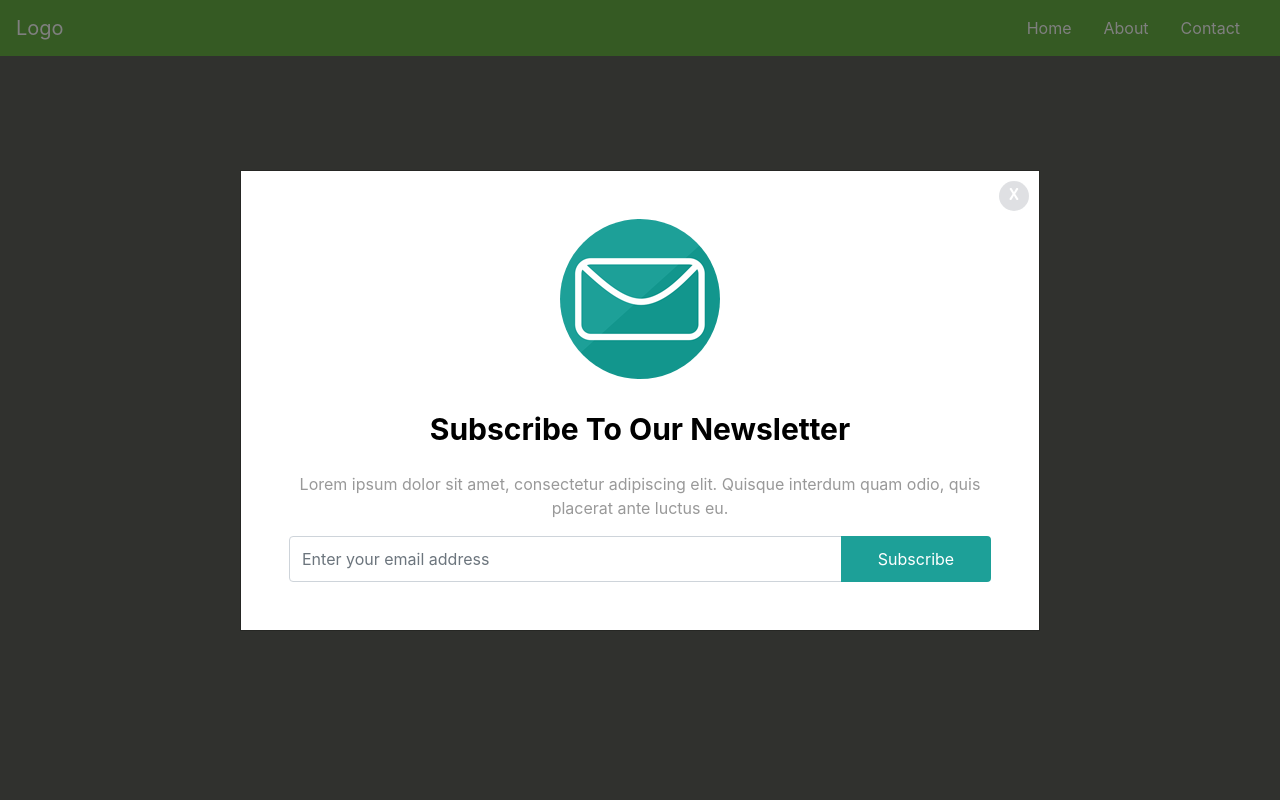
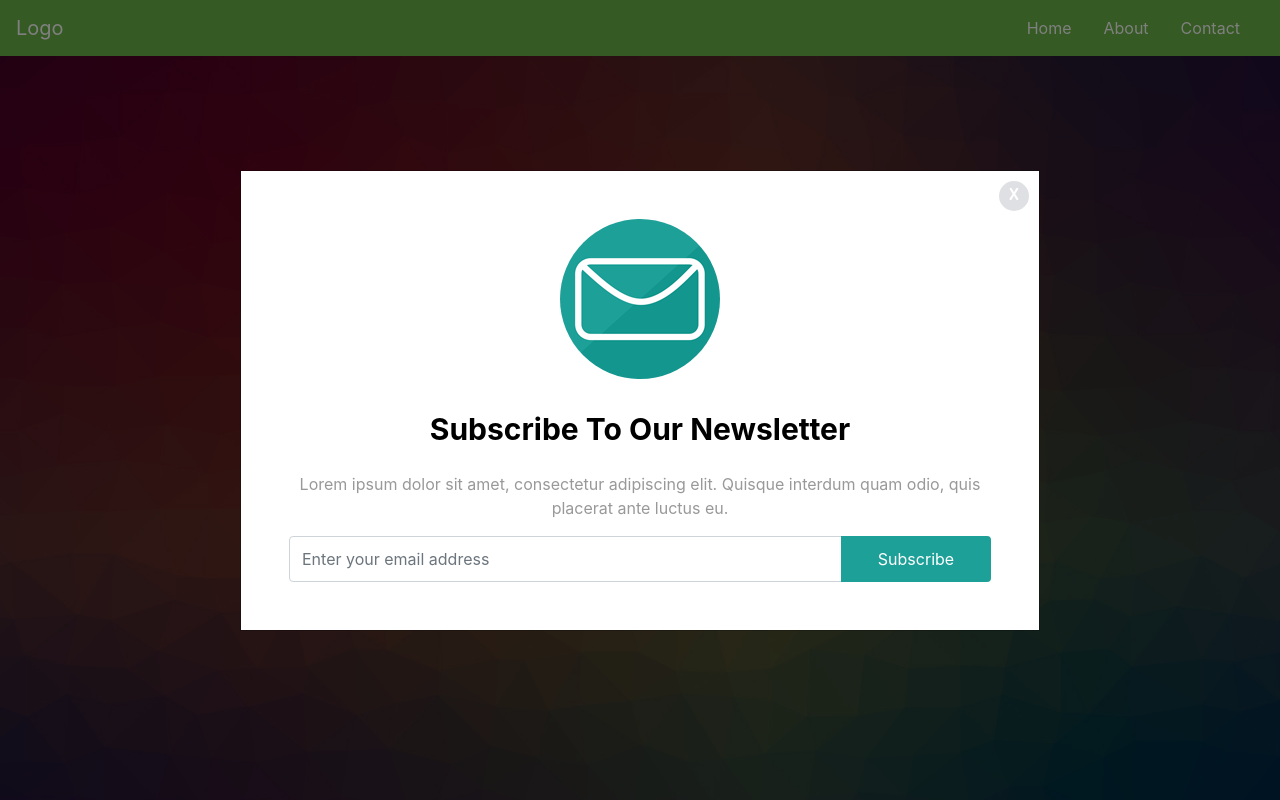
Before and after one commit to aovando26/CIS303.Project_2, a plain HTML site: page index.html in a window 1280 px wide. Shown: the top 800 px of the page. Drawn offline with nearby package versions, Linux system fonts and the light colour scheme; files whose address does not match are found by name.

Commit message:
Update main.css
configured images path

```diff
--- a/main.css
+++ b/main.css
@@ -22,7 +22,7 @@ body {
 }
 
 .header {
-    background-image: url('images/header-background.jpg');
+    background-image: url('header-background.jpg');
     background-size: cover;
     background-position: center;
     position: relative;
```
